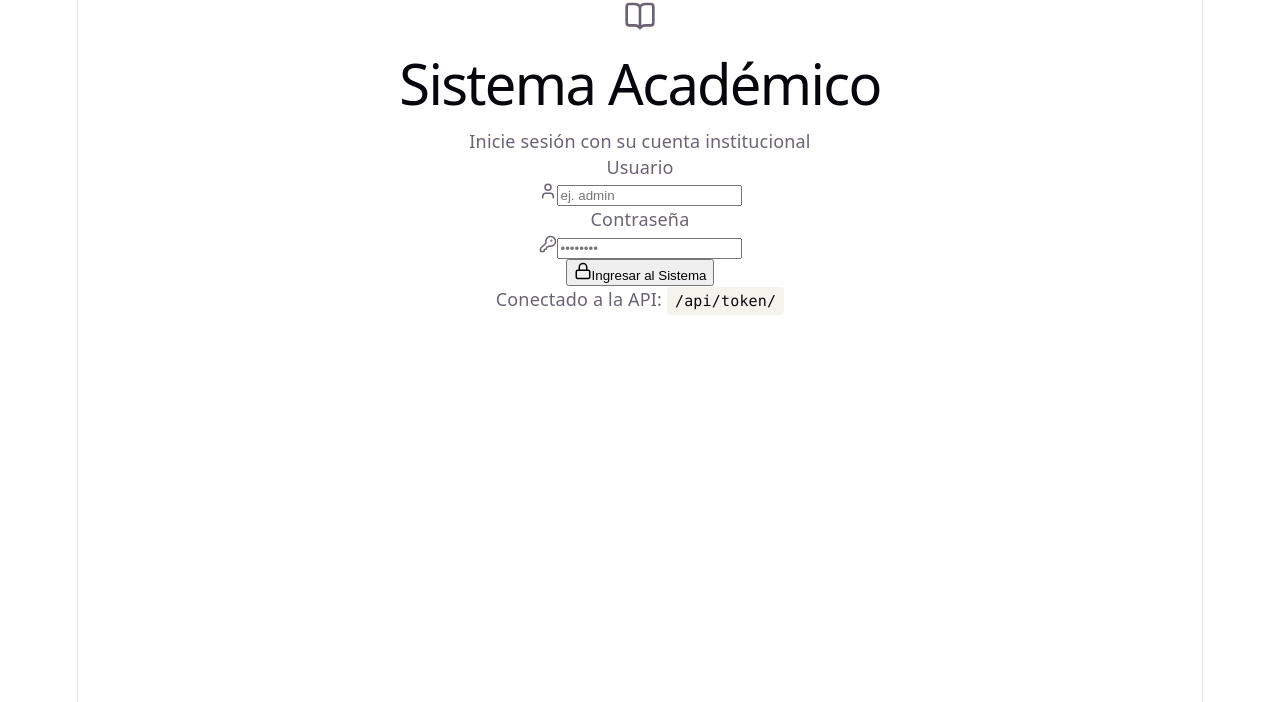
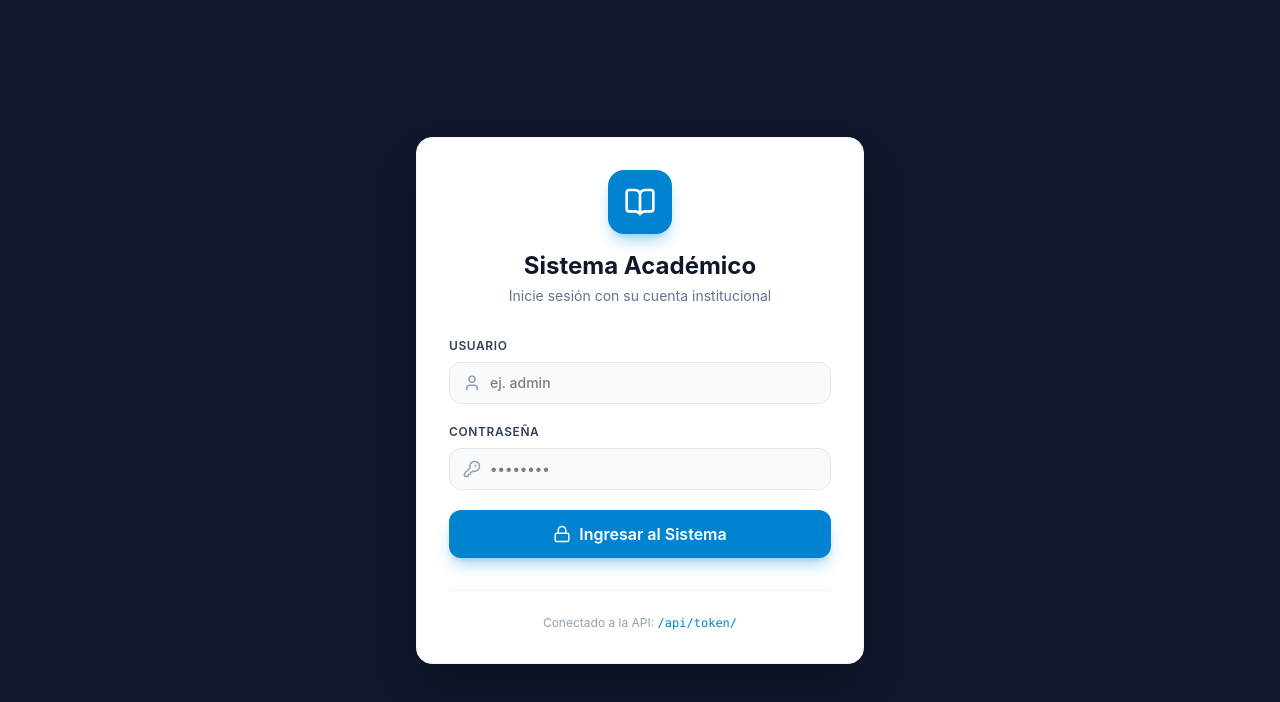
Before and after one commit to yanelidlopez-design/frontend-escuela, a React (Vite) app: page / in a window 1280 px wide. Shown: the top 702 px of the page. Built offline with nearby package versions, Linux system fonts and the light colour scheme; no server answers.

Commit message:
fix(styles): Tailwind v4 — @import 'tailwindcss' + @config/@source y eliminación de CSS de plantilla centrado (#root, text-align:center)

```diff
--- a/src/index.css
+++ b/src/index.css
@@ -1,111 +1,13 @@
-:root {
-  --text: #6b6375;
-  --text-h: #08060d;
-  --bg: #fff;
-  --border: #e5e4e7;
-  --code-bg: #f4f3ec;
-  --accent: #aa3bff;
-  --accent-bg: rgba(170, 59, 255, 0.1);
-  --accent-border: rgba(170, 59, 255, 0.5);
-  --social-bg: rgba(244, 243, 236, 0.5);
-  --shadow:
-    rgba(0, 0, 0, 0.1) 0 10px 15px -3px, rgba(0, 0, 0, 0.05) 0 4px 6px -2px;
+@import "tailwindcss";
 
-  --sans: system-ui, 'Segoe UI', Roboto, sans-serif;
-  --heading: system-ui, 'Segoe UI', Roboto, sans-serif;
-  --mono: ui-monospace, Consolas, monospace;
+/* Config JS legacy (equivalente v3): content -> escaneo de clases */
+@config "../tailwind.config.js";
 
-  font: 18px/145% var(--sans);
-  letter-spacing: 0.18px;
-  color-scheme: light dark;
-  color: var(--text);
-  background: var(--bg);
-  font-synthesis: none;
-  text-rendering: optimizeLegibility;
-  -webkit-font-smoothing: antialiased;
-  -moz-osx-font-smoothing: grayscale;
+/* Rutas explícitas de escaneo (equivalente a content[]) */
+@source "../index.html";
+@source "../src/**/*.{js,jsx,ts,tsx}";
 
-  @media (max-width: 1024px) {
-    font-size: 16px;
-  }
-}
-
-@media (prefers-color-scheme: dark) {
-  :root {
-    --text: #9ca3af;
-    --text-h: #f3f4f6;
-    --bg: #16171d;
-    --border: #2e303a;
-    --code-bg: #1f2028;
-    --accent: #c084fc;
-    --accent-bg: rgba(192, 132, 252, 0.15);
-    --accent-border: rgba(192, 132, 252, 0.5);
-    --social-bg: rgba(47, 48, 58, 0.5);
-    --shadow:
-      rgba(0, 0, 0, 0.4) 0 10px 15px -3px, rgba(0, 0, 0, 0.25) 0 4px 6px -2px;
-  }
-
-  #social .button-icon {
-    filter: invert(1) brightness(2);
-  }
-}
-
+/* Base mínimo — sin estilos de plantilla (sin #root fijo, sin text-align:center) */
 body {
   margin: 0;
 }
-
-#root {
-  width: 1126px;
-  max-width: 100%;
-  margin: 0 auto;
-  text-align: center;
-  border-inline: 1px solid var(--border);
-  min-height: 100svh;
-  display: flex;
-  flex-direction: column;
-  box-sizing: border-box;
-}
-
-h1,
-h2 {
-  font-family: var(--heading);
-  font-weight: 500;
-  color: var(--text-h);
-}
-
-h1 {
-  font-size: 56px;
-  letter-spacing: -1.68px;
-  margin: 32px 0;
-  @media (max-width: 1024px) {
-    font-size: 36px;
-    margin: 20px 0;
-  }
-}
-h2 {
-  font-size: 24px;
-  line-height: 118%;
-  letter-spacing: -0.24px;
-  margin: 0 0 8px;
-  @media (max-width: 1024px) {
-    font-size: 20px;
-  }
-}
-p {
-  margin: 0;
-}
-
-code,
-.counter {
-  font-family: var(--mono);
-  display: inline-flex;
-  border-radius: 4px;
-  color: var(--text-h);
-}
-
-code {
-  font-size: 15px;
-  line-height: 135%;
-  padding: 4px 8px;
-  background: var(--code-bg);
-}
```
